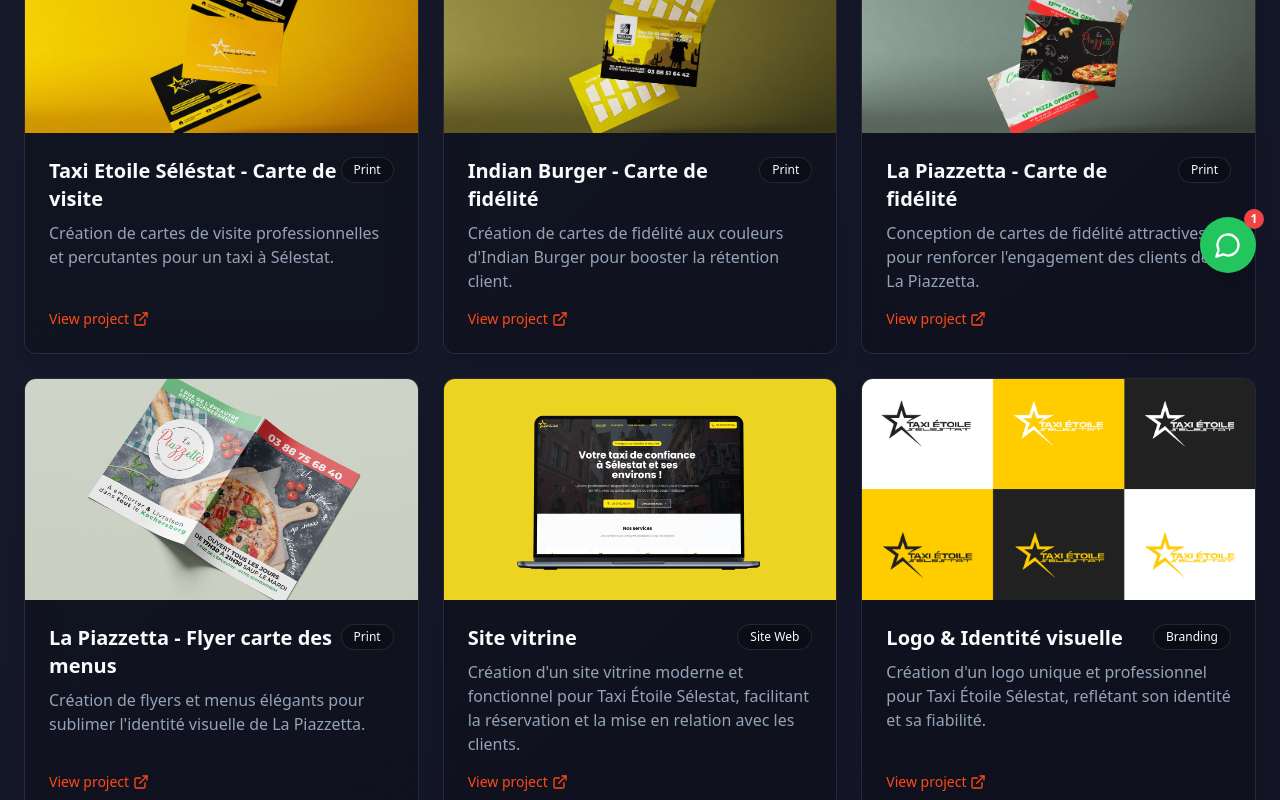
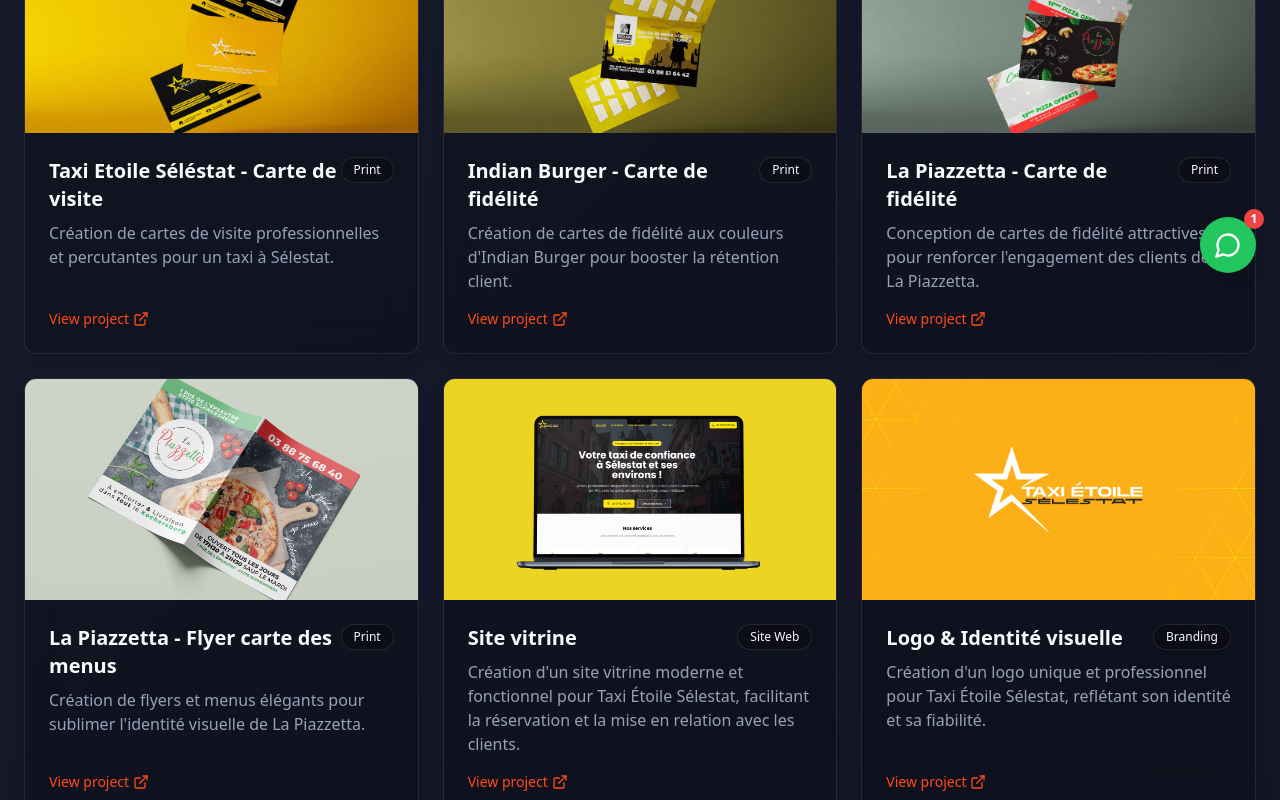
Before and after one commit to abdifrh/afh-agency-project, a React (Vite) app: page /en/portfolio in a window 1280 px wide. Shown: the part 503-1303 px from the top of the page. Built offline with nearby package versions, Linux system fonts and the light colour scheme.

Commit message:
edit project

```diff
--- a/src/pages/Portfolio.tsx
+++ b/src/pages/Portfolio.tsx
@@ -68,7 +68,7 @@ const Portfolio = () => {
       title: "Logo & Identité visuelle",
       category: "branding",
       description: "Création d'un logo unique et professionnel pour Taxi Étoile Sélestat, reflétant son identité et sa fiabilité.",
-      image: "/img/projects/155673243235.jpg",
+      image: "/img/projects/4436563443542.jpg",
       client: "Taxi Etoile Séléstat",
       slug: "logo-taxi-etoile-selestat"
     }
```
